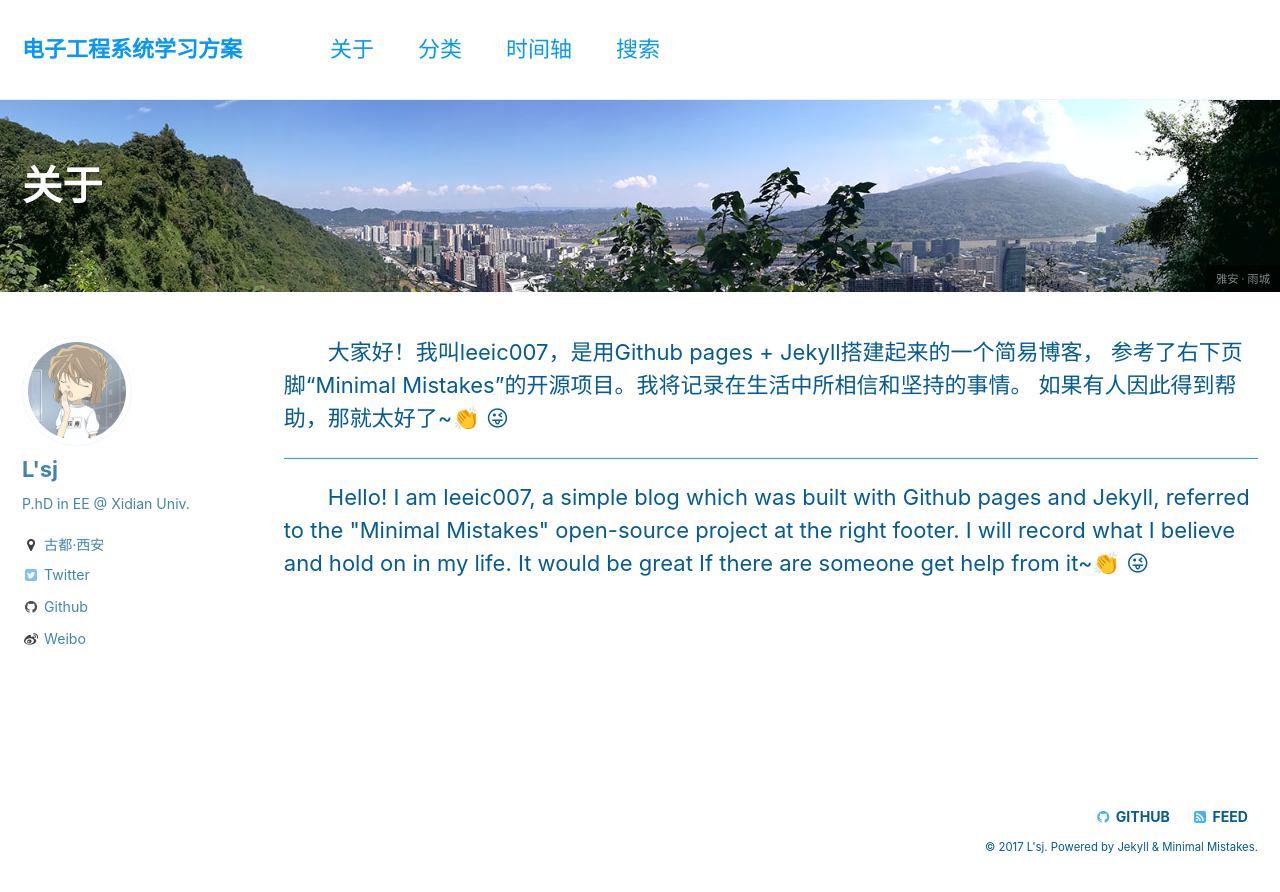
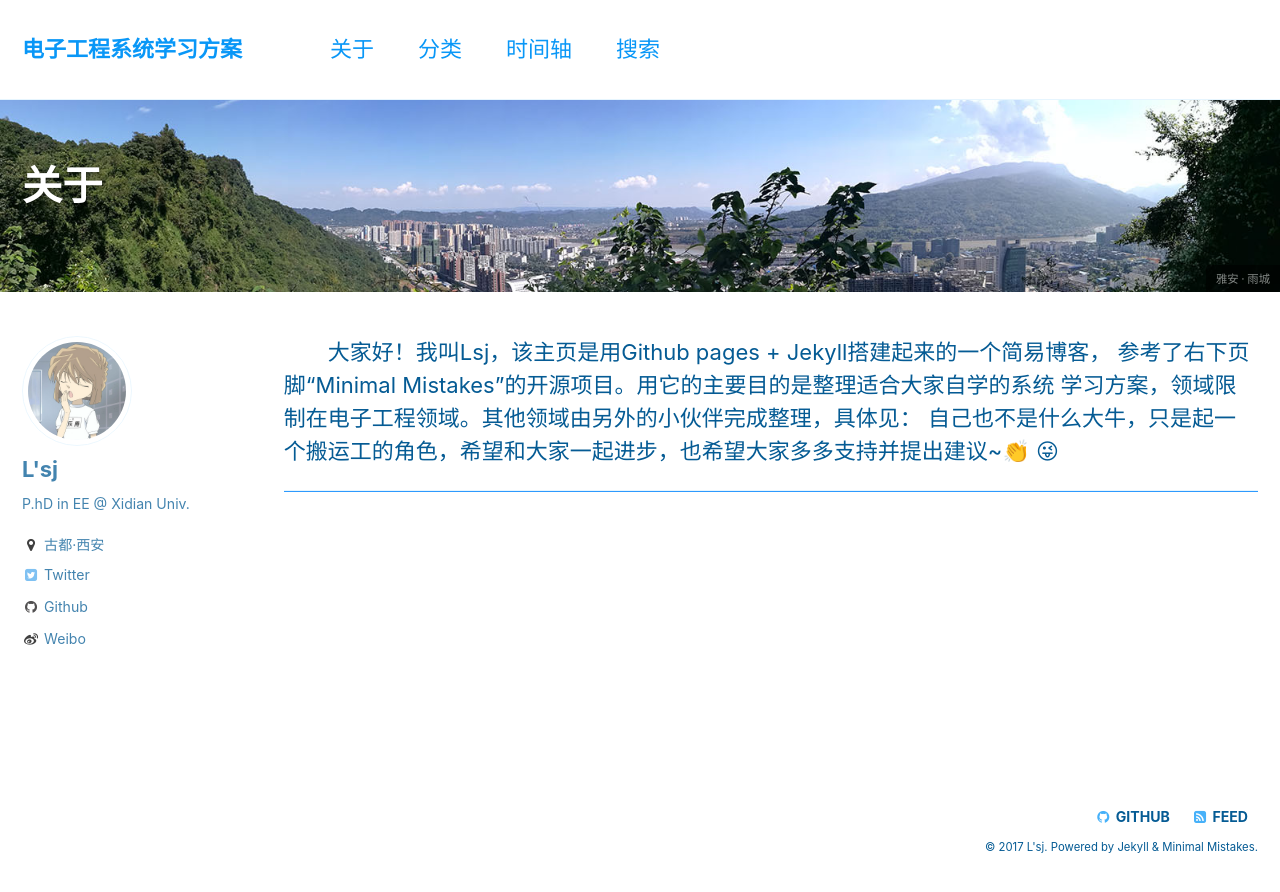
Before and after one commit to leeic007/leeic007.github.com, a Jekyll site: the page built from _pages/about.html, in a window 1280 px wide. Shown: the top 892 px of the page. Built offline with Jekyll 4.4.1, drawn with Linux system fonts in a browser that asks for light colours; emoji names are drawn with the system emoji font.

Commit message:
Update about.html

```diff
--- a/_pages/about.html
+++ b/_pages/about.html
@@ -11,12 +11,10 @@
   - update
 ---
 
-&emsp;&emsp;大家好！我叫leeic007，是用Github pages + Jekyll搭建起来的一个简易博客，
-参考了右下页脚“Minimal Mistakes”的开源项目。我将记录在生活中所相信和坚持的事情。
-如果有人因此得到帮助，那就太好了~:clap: :stuck_out_tongue_winking_eye:
+&emsp;&emsp;大家好！我叫Lsj，该主页是用Github pages + Jekyll搭建起来的一个简易博客，
+参考了右下页脚“Minimal Mistakes”的开源项目。用它的主要目的是整理适合大家自学的系统
+学习方案，领域限制在电子工程领域。其他领域由另外的小伙伴完成整理，具体见：
+
+自己也不是什么大牛，只是起一个搬运工的角色，希望和大家一起进步，也希望大家多多支持并提出建议~:clap: :stuck_out_tongue_winking_eye:
 
 <HR style="FILTER: alpha(opacity=100,finishopacity=0,style=3)" width="100%" color=#2E9AFE SIZE=4>
-
-&emsp;&emsp;Hello! I am leeic007, a simple blog which was built with Github pages and Jekyll,
-referred to the "Minimal Mistakes" open-source project at the right footer. I will record
-what I believe and hold on in my life. It would be great If there are someone get help from it~:clap: :stuck_out_tongue_winking_eye:
```
